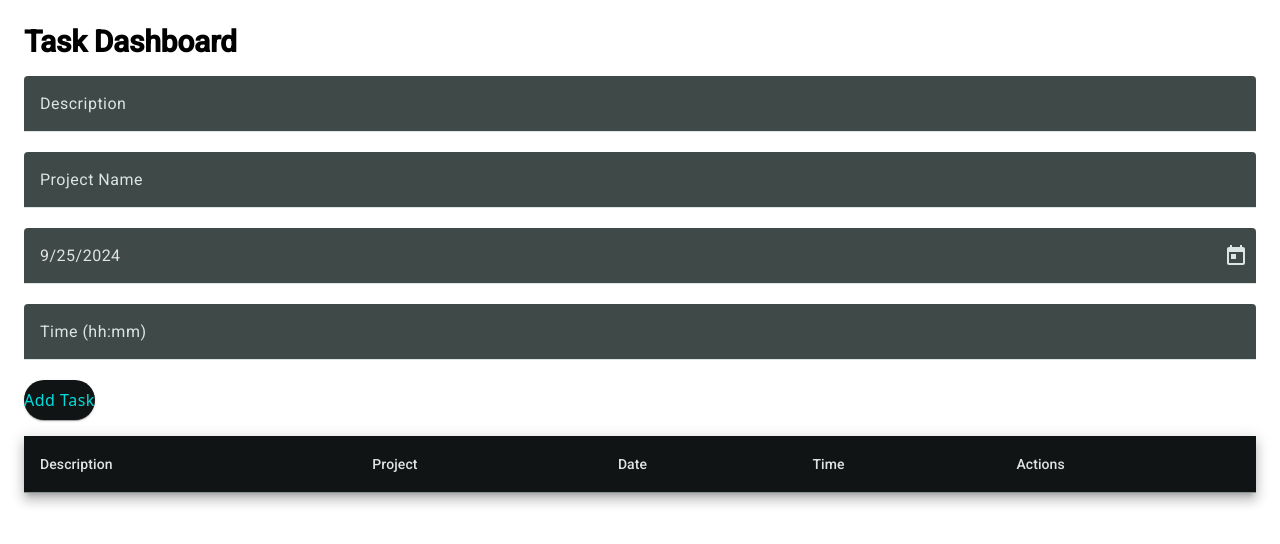
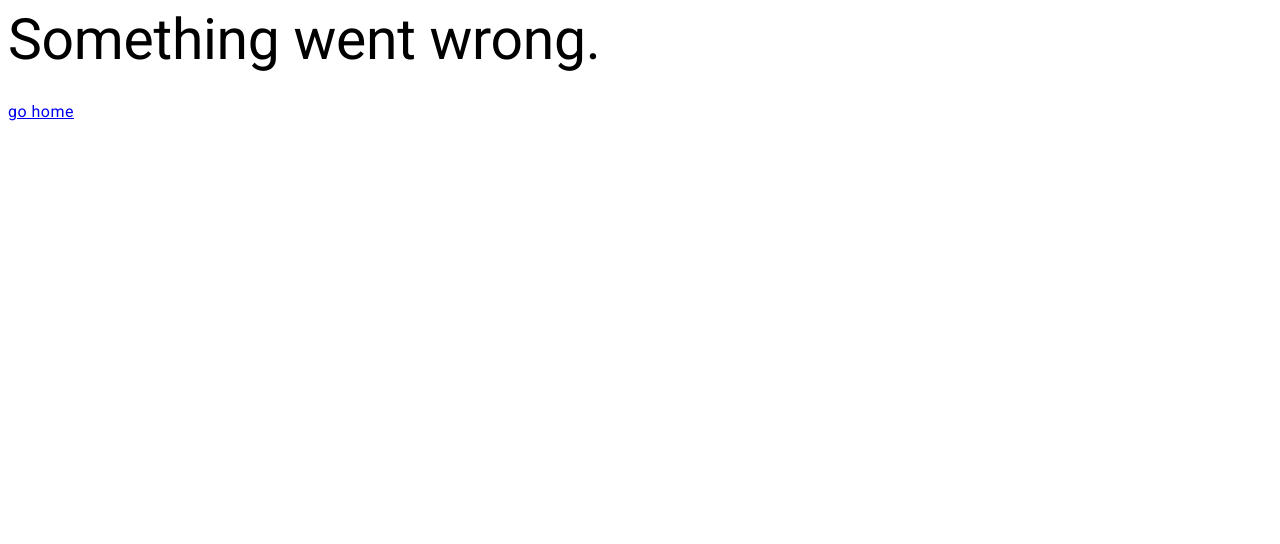
Before and after one commit to AnikRoan/AngularProject, an Angular app: page /error in a window 1280 px wide. Before the commit this address led to /. Shown: the top 544 px of the page. Built offline with nearby package versions, Linux system fonts and the light colour scheme.

Commit message:
feature: 15/-create-error-page-and-add-lazy-loading

```diff
--- a/src/app/app.component.html
+++ b/src/app/app.component.html
@@ -1 +1,6 @@
-<app-task-dashboard></app-task-dashboard>
+
+<div>
+    <button *ngIf="!isErrorPage" type="button" routerLink="/task-dashboard">Task Tracker</button>
+    <router-outlet></router-outlet>
+
+</div>
--- a/src/app/app.component.ts
+++ b/src/app/app.component.ts
@@ -1,14 +1,32 @@
 import { Component } from '@angular/core';
-import { RouterOutlet } from '@angular/router';
+import {  Router, RouterEvent, RouterModule, RouterOutlet } from '@angular/router';
 import { TaskDashboardComponent } from './task-dashboard/task-dashboard.component';
+import { ErrorPageComponent } from './error/error-page/error-page.component'
+
+import { CommonModule } from '@angular/common';
 
 @Component({
   selector: 'app-root',
   standalone: true,
-  imports: [TaskDashboardComponent],
+  imports: [
+    RouterModule,
+    TaskDashboardComponent,
+    ErrorPageComponent,
+    CommonModule
+  ],
+
   templateUrl: './app.component.html',
   styleUrls: ['./app.component.scss']
 })
 export class AppComponent {
   title = 'task_tracker';
+  isErrorPage: boolean = false;
+
+  constructor(private router: Router) {
+    this.router.events
+     .subscribe((event) => {
+      this.isErrorPage = this.router.url === '/error';
+
+    });
+  }
 }
--- a/src/app/app.routes.ts
+++ b/src/app/app.routes.ts
@@ -1,3 +1,16 @@
-import { Routes } from '@angular/router';
+import { RouterModule, Routes } from '@angular/router';
+import { TaskDashboardComponent } from './task-dashboard/task-dashboard.component';
+import { NgModule } from '@angular/core';
 
-export const routes: Routes = [];
+export const routes: Routes = [
+    {
+        path: 'task-dashboard',
+        loadComponent: () => import('./task-dashboard/task-dashboard.component').then(m => m.TaskDashboardComponent),
+    },
+    {
+        path: 'error',
+        loadComponent: () => import('./error/error-page/error-page.component').then(m => m.ErrorPageComponent),
+    },
+    { path: '', redirectTo: '', pathMatch: 'full' },
+    { path: '**', redirectTo: '/error' }
+];
--- /dev/null
+++ b/src/app/error/error-page/error-page.component.html
@@ -0,0 +1,5 @@
+
+<div>
+    <h1>{{ message }}</h1>
+    <a routerLink="/">go home</a>
+</div>
--- /dev/null
+++ b/src/app/error/error-page/error-page.component.ts
@@ -0,0 +1,19 @@
+import { CommonModule } from '@angular/common';
+import { Component } from '@angular/core';
+import { RouterModule } from '@angular/router';
+
+@Component({
+  selector: 'app-error-page',
+  standalone: true,
+  imports: [
+    CommonModule,
+    RouterModule
+
+  ],
+  templateUrl: './error-page.component.html',
+  styleUrl: './error-page.component.scss'
+})
+export class ErrorPageComponent {
+  message = "Something went wrong.";
+
+}
--- a/src/app/task-dashboard/task-dashboard.component.ts
+++ b/src/app/task-dashboard/task-dashboard.component.ts
@@ -9,6 +9,7 @@ import { MatNativeDateModule } from '@angular/material/core';
 import { MatTableModule } from '@angular/material/table';
 import { CommonModule, DatePipe } from '@angular/common';
 import { Task } from '../interface/task.interface';
+
 
 
 
```
Also changed, not shown: src/app/error/error-page/error-page.component.scss (added), 1 other file (tests, documents, lock files or other folders).
